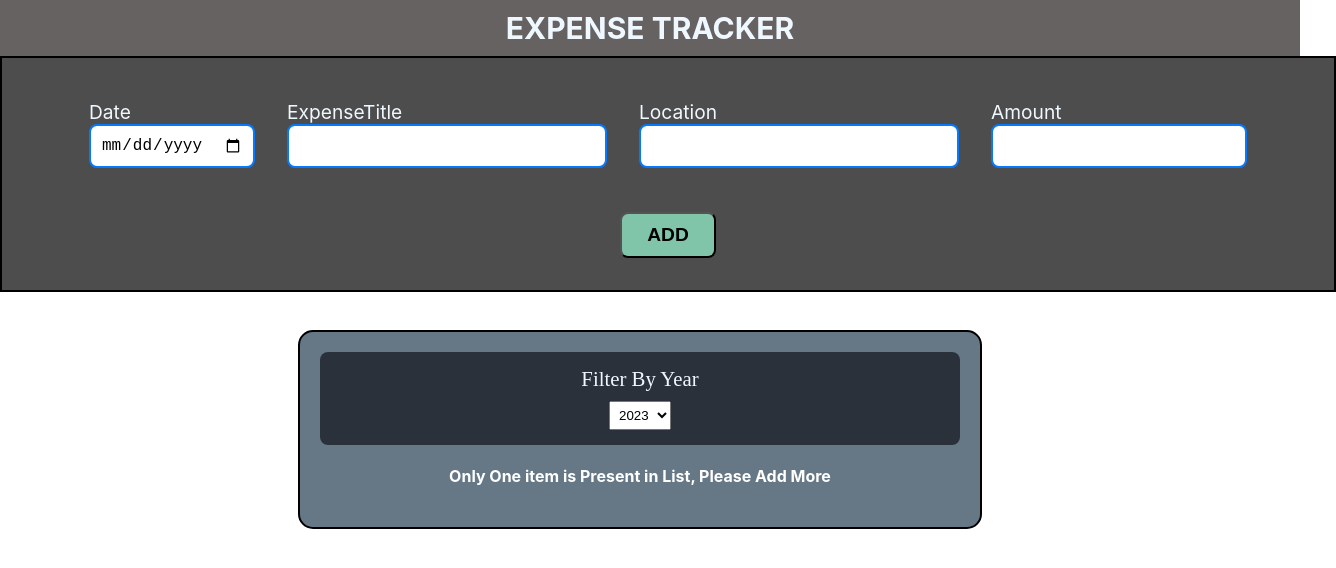
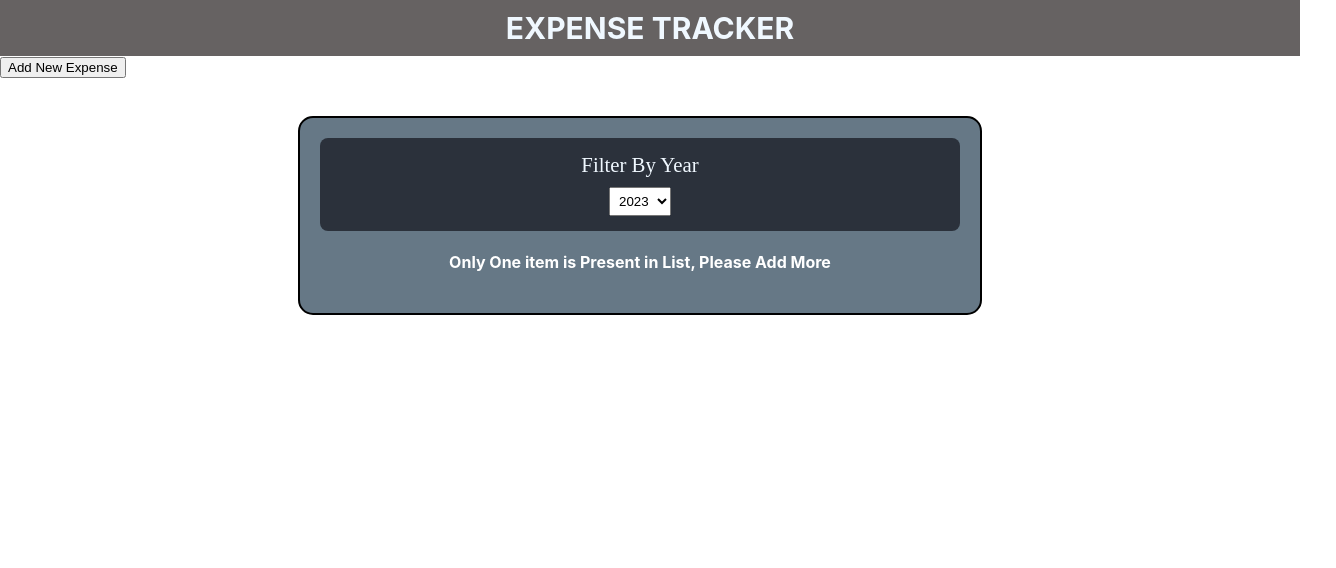
Before and after one commit to shubh532/react-app, a React (Create React App) app: page / in a window 1280 px wide. Shown: the top 568 px of the page, 1336 px wide, since content can reach past the window. Built offline with nearby package versions, Linux system fonts and the light colour scheme.

Commit message:
Dynamic ADD EXPENSE & Cancel BTN

```diff
--- a/src/App.js
+++ b/src/App.js
@@ -25,7 +25,7 @@ function App() {
     setFilteredYear(selectedYear)
   }
   const filteredExpens=oldExpense.filter((Expense)=>{
-    return Expense.date.getFullYear().toString()==filteredYear;
+    return Expense.date.getFullYear().toString()===filteredYear;
   })
 
 
--- a/src/MyComponents/Expenses/ExpenseForm.js
+++ b/src/MyComponents/Expenses/ExpenseForm.js
@@ -54,6 +54,7 @@ function func(event){
       <button type="submit" className="add-btn">
         ADD
       </button>
+      <button type="button" onClick={props.Cancel}>Cancel</button>
     </form>
   );
 }
--- a/src/MyComponents/Expenses/RetriveDataFromForm.js
+++ b/src/MyComponents/Expenses/RetriveDataFromForm.js
@@ -1,18 +1,28 @@
-import React from "react";
+import React, { useState } from "react";
 import Form from "./ExpenseForm";
 
 const FormData=(props)=>{
+    const [isEditing,setIsediting]=useState(false)
     function SaveExpenseData(enteredExpenseData){
         const expenseData={
             ...enteredExpenseData,
             id:Math.random().toString()
         }
        props.takeData(expenseData)
+        setIsediting(false)
+    }
+
+    const addBtnHandler=()=>{
+        setIsediting(true)
+    }
+    const stopEditHandler=()=>{
+        setIsediting(false)
     }
 
     return(
         <div>
-            <Form onSaveExpenseData={SaveExpenseData}></Form>
+            {!isEditing&&<button onClick={addBtnHandler}>Add New Expense</button>}
+            {isEditing&&<Form onSaveExpenseData={SaveExpenseData} Cancel={stopEditHandler}></Form>}
         </div>
     )
 }
```
